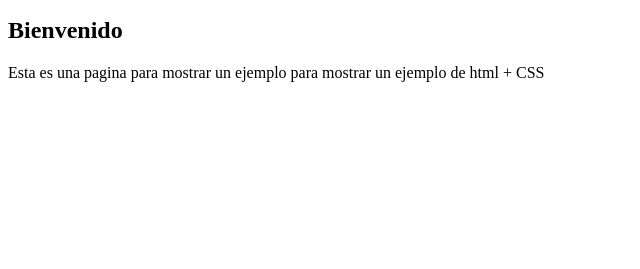
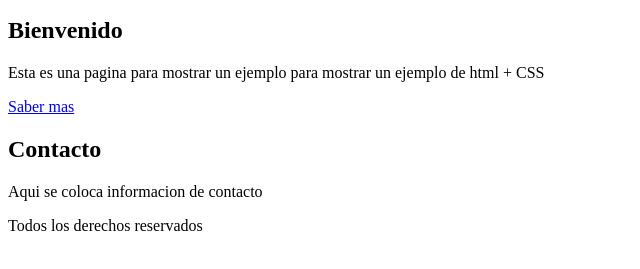
Before and after one commit to Alejoo0324/html_Alejo03, a plain HTML site: page index.html in a window 1280 px wide. Shown: the part 101-370 px from the top of the page, without its empty margins (0-640 px from the left). Drawn offline with Linux system fonts and the light colour scheme.

Commit message:
se finaliza el html

```diff
--- a/index.html
+++ b/index.html
@@ -15,7 +15,15 @@
             <section class="card">
                 <h2>Bienvenido</h2>
                 <p>Esta es una pagina para mostrar un ejemplo para mostrar un ejemplo de html + CSS</p>
+                <a class="btn" href="#">Saber mas</a>
+            </section>
+            <section class="card">
+                <h2>Contacto</h2>
+                <p>Aqui se coloca informacion de contacto</p>
             </section>
         </main>
+        <footer class="site-footer">
+            <p>Todos los derechos reservados</p>
+        </footer>
     </body>
 </html>
```
